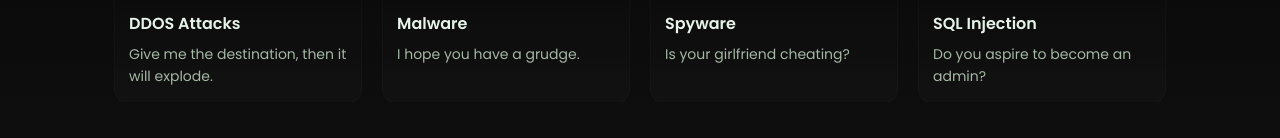
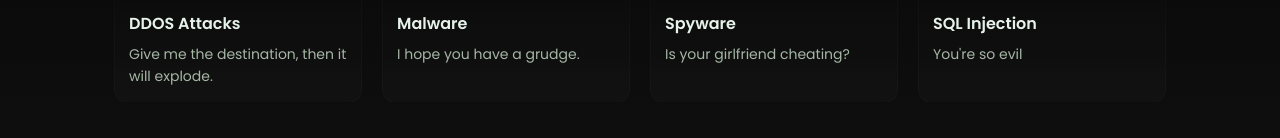
Before and after one commit to Zhepp/Products, a plain HTML site: page index.html in a window 1280 px wide. Shown: the part 1297-1435 px from the top of the page. Drawn offline with nearby package versions, Linux system fonts and the light colour scheme.

Commit message:
Update index.html

```diff
--- a/index.html
+++ b/index.html
@@ -217,7 +217,7 @@
             <img src="sql_injection.jpg" alt="project">
             <div class="card-body">
               <div class="card-title">SQL Injection</div>
-              <p class="card-desc">Do you aspire to become an admin?</p>
+              <p class="card-desc">You're so evil</p>
             </div>
           </article>
 
```
